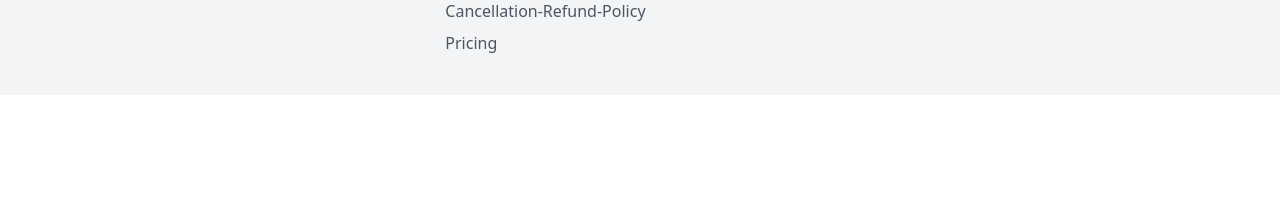
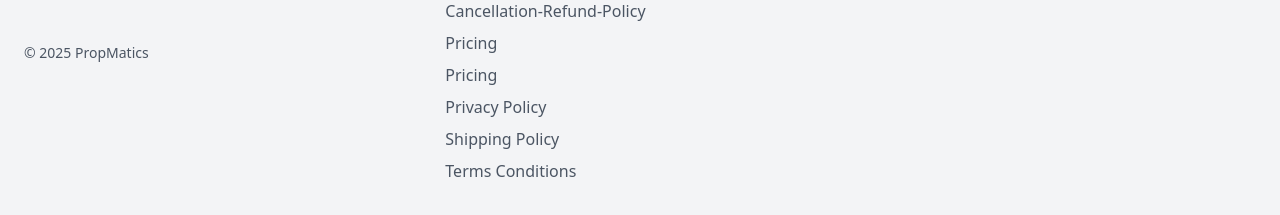
Before and after one commit to venupala-tt/propnz, a Next.js app: page / in a window 1280 px wide. Shown: the part 1069-1284 px from the top of the page. Before the commit the page ends 1164 px from the top, so only its background shows below. Built offline with nearby package versions, Linux system fonts and the light colour scheme.

Commit message:
Update Footer.tsx

```diff
--- a/components/Footer.tsx
+++ b/components/Footer.tsx
@@ -39,6 +39,38 @@ export default function Footer() {
                 className="text-gray-600 hover:text-blue-600 transition"
               >
                 Pricing
+              </Link>
+            </li>
+               <li>
+              <Link
+                href="/pages/pricing"
+                className="text-gray-600 hover:text-blue-600 transition"
+              >
+                Pricing
+              </Link>
+            </li>
+               <li>
+              <Link
+                href="/pages/privacy-policy"
+                className="text-gray-600 hover:text-blue-600 transition"
+              >
+                Privacy Policy
+              </Link>
+            </li>
+               <li>
+              <Link
+                href="/pages/shipping-policy"
+                className="text-gray-600 hover:text-blue-600 transition"
+              >
+                Shipping Policy
+              </Link>
+            </li>
+            <li>
+              <Link
+                href="/pages/terms-conditions"
+                className="text-gray-600 hover:text-blue-600 transition"
+              >
+            Terms Conditions
               </Link>
             </li>
           </ul>
```
